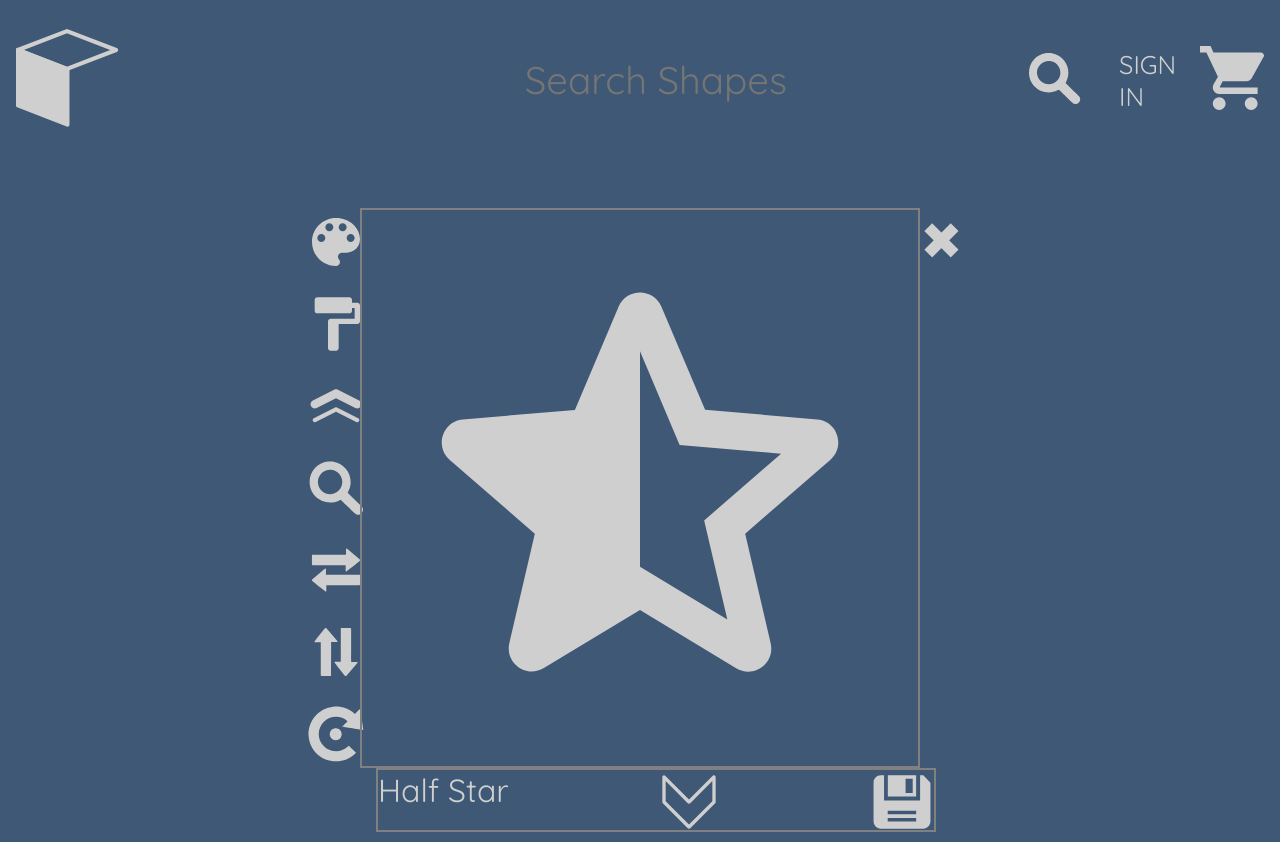
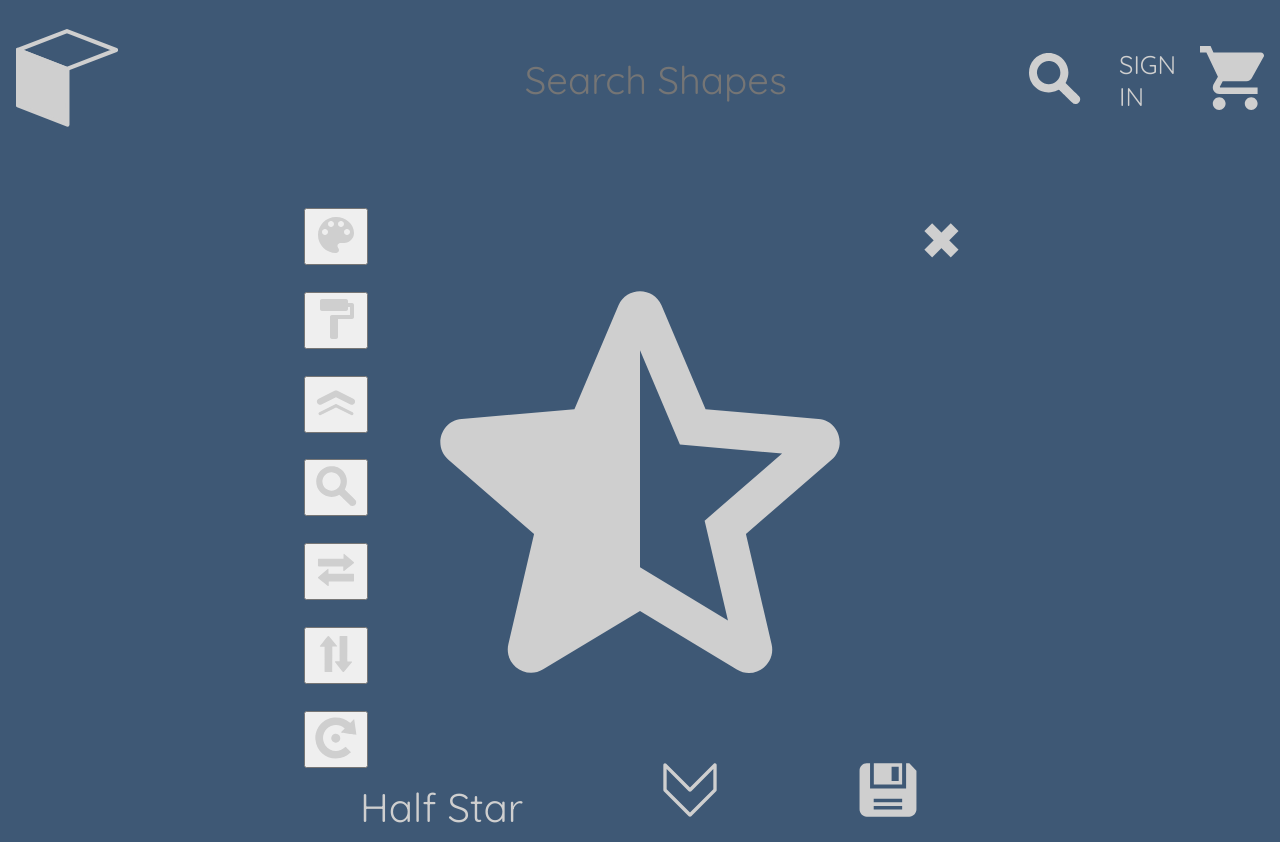
Before and after one commit to ParadigmEncryption/shape-shop, a React (Create React App) app: page / in a window 1280 px wide. Both pictures are taken after a click on the element 80 px from the left and 456 px from the top of the page. Built offline with nearby package versions, Linux system fonts and the light colour scheme.

Commit message:
added item-tools component and rotateItem action

```diff
--- a/src/components/item-details/item-details.styles.scss
+++ b/src/components/item-details/item-details.styles.scss
@@ -3,11 +3,6 @@ $shape-color: #cfcfcf;
 .item-details-container {
   width: 70vmin;
   height: 70vmin;
-  border: 2px solid gray;
-
-
-
-
 }
 
 //   .item-options {
--- a/src/components/item-preview-footer/item-preview-footer.styles.scss
+++ b/src/components/item-preview-footer/item-preview-footer.styles.scss
@@ -1,21 +1,9 @@
-@media (min-width: 32em) and (max-height: 32em) {
-  .item-preview-footer {
-    margin-left: 2vmin;
-  }
-}
-
-@media (min-width: 32em) and (min-height: 32em) {
-  .item-preview-footer {
-    margin-left: 4vmin;
-  }
-}
-
 .item-preview-footer {
   display: flex;
   justify-content: space-between;
+  align-items: flex-end;
   width: 70vmin;
-  font-size: 4vmin;
-  border: 2px solid gray;
+  font-size: 5vmin;
   height: 8vmin;
 
   .icon {
--- a/src/components/item-toolbar/item-toolbar.component.jsx
+++ b/src/components/item-toolbar/item-toolbar.component.jsx
@@ -2,27 +2,20 @@ import React from 'react'
 
 import { TOOLBAR_SVG_DATA } from '../../utils/toolbar-svg-data.js';
 
-import SvgDisplay from '../svg-display/svg-display.component';
+import ItemTools from '../item-tools/item-tools.component';
 
 import './item-toolbar.styles.scss';
 
-const ItemToolbar = () => {
-
-
- // map individual components instead of SvgDisplay
-
-
-  return (
+const ItemToolbar = ({ currentItem }) => (
   <div
     className='toolbar-container'
     onClick={(event) => event.stopPropagation()}
   >
     {TOOLBAR_SVG_DATA.map(icon =>
-        <SvgDisplay key={icon.id} svg={icon.svg} title={icon.title} />
-        )
-      }
+      <ItemTools key={icon.id} tool={icon.id} title={icon.title} svg={icon.svg} currentItem={currentItem} />
+    )}
   </div>
 );
-}
+
 
 export default ItemToolbar;
--- /dev/null
+++ b/src/components/item-tools/item-tools.component.jsx
@@ -0,0 +1,34 @@
+import React from 'react';
+import { connect } from 'react-redux';
+import { createStructuredSelector } from 'reselect';
+
+import { rotateItem } from '../../redux/item/item.actions';
+import { selectCurrentItemTransform } from '../../redux/item/item.selectors';
+
+import SvgDisplay from '../svg-display/svg-display.component';
+
+import './item-tools.styles.scss';
+
+
+const ItemTools = ({ tool, title, svg, currentItem, rotateItem, transform }) => {
+
+
+
+
+
+  return (
+    <button title={title} onClick={() => rotateItem(currentItem)}>
+      <SvgDisplay svg={svg} />
+    </button>
+  );
+}
+
+const mapDispatchToProps = dispatch => ({
+  rotateItem: item => dispatch(rotateItem(item))
+});
+
+const mapStateToProps = createStructuredSelector({
+  transform: selectCurrentItemTransform
+})
+
+export default connect(mapStateToProps, mapDispatchToProps)(ItemTools);
--- a/src/pages/item-preview/item-preview.component.jsx
+++ b/src/pages/item-preview/item-preview.component.jsx
@@ -16,7 +16,7 @@ const ItemPreviewPage = ({ history, currentItem }) => (
     className='item-preview-page'
     onClick={() => history.push('/')}>
     <div className='item-preview'>
-      <ItemToolbar />
+      <ItemToolbar currentItem={currentItem} />
       <ItemDetails currentItem={currentItem} />
       <Link className='close-button' to='/'>
         &#10006;
--- a/src/redux/item/item.actions.js
+++ b/src/redux/item/item.actions.js
@@ -4,3 +4,8 @@ export const setCurrentItem = item => ({
   type: ItemActionTypes.SET_CURRENT_ITEM,
   payload: item
 })
+
+export const rotateItem = item => ({
+  type: ItemActionTypes.ROTATE_ITEM,
+  payload: item
+})
--- a/src/redux/item/item.reducer.js
+++ b/src/redux/item/item.reducer.js
@@ -1,7 +1,7 @@
 import ItemActionTypes from './item.types';
+import { rotateItem } from './item.utils';
 
 const INITIAL_STATE = {
-  hidden: true,
   currentItem: null
 }
 
@@ -12,6 +12,11 @@ const itemReducer = ( state = INITIAL_STATE, action ) => {
         ...state,
         currentItem: action.payload
       }
+    case ItemActionTypes.ROTATE_ITEM:
+      return {
+        ...state,
+        currentItem: rotateItem(state.currentItem, 45)
+      }
     default: {
       return state;
     }
--- a/src/redux/item/item.selectors.js
+++ b/src/redux/item/item.selectors.js
@@ -1,8 +1,15 @@
 import { createSelector } from 'reselect';
 
+// input selector
 const selectItem = state => state.item;
 
+// output selector
 export const selectCurrentItem = createSelector(
   [selectItem],
   item => item.currentItem
 );
+
+export const selectCurrentItemTransform = createSelector(
+  [selectCurrentItem],
+  currentItem => currentItem.transform
+);
--- a/src/redux/item/item.types.js
+++ b/src/redux/item/item.types.js
@@ -1,6 +1,6 @@
 const ItemActionTypes = {
-  TOGGLE_PREVIEW_WINDOW: 'TOGGLE_PREVIEW_WINDOW',
-  SET_CURRENT_ITEM: 'SET_CURRENT_ITEM'
+  SET_CURRENT_ITEM: 'SET_CURRENT_ITEM',
+  ROTATE_ITEM: 'ROTATE_ITEM'
 }
 
 export default ItemActionTypes;
--- a/src/redux/item/item.utils.js
+++ b/src/redux/item/item.utils.js
@@ -0,0 +1,5 @@
+export const rotateItem = (currentItem, rotateAmount) => {
+  const rotate = `rotate(${rotateAmount})`
+
+  return { ...currentItem, transform: rotate }
+}
```
Also changed, not shown: src/components/item-tools/item-tools.styles.scss (added). Lines whose indentation alone changed are shown as unchanged.
